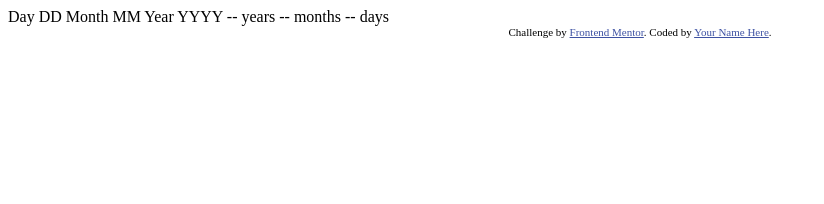
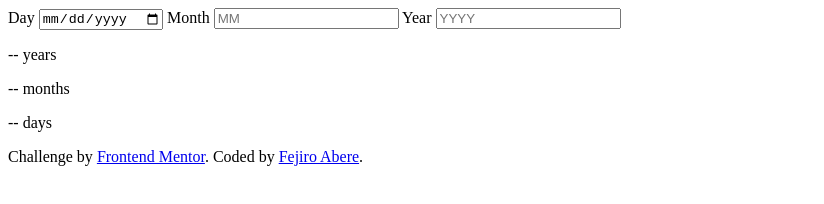
Before and after one commit to Fejiro001/age-calculator-app, a plain HTML site: page index.html in a window 1280 px wide. Shown: the whole page, without its empty margins (0-824 px from the left). Drawn offline with Linux system fonts and the light colour scheme.

Commit message:
base work

```diff
--- a/index.html
+++ b/index.html
@@ -1,37 +1,43 @@
 <!DOCTYPE html>
 <html lang="en">
-<head>
-  <meta charset="UTF-8">
-  <meta name="viewport" content="width=device-width, initial-scale=1.0"> <!-- displays site properly based on user's device -->
+  <head>
+    <meta charset="UTF-8" />
+    <meta name="viewport" content="width=device-width, initial-scale=1.0" />
+    <meta
+      name="description"
+      content="An application that calculates your age in years, months and days to current date"
+    />
 
-  <link rel="icon" type="image/png" sizes="32x32" href="./assets/images/favicon-32x32.png">
+    <link
+      rel="icon"
+      type="image/png"
+      sizes="32x32"
+      href="./assets/images/favicon-32x32.png"
+    />
 
-  <title>Frontend Mentor | Age calculator app</title>
+    <title>Age calculator app</title>
+  </head>
+  <body>
+    <main>
+      <label for="day">Day</label>
+      <input type="date" placeholder="DD" id="day" />
 
-  <!-- Feel free to remove these styles or customise in your own stylesheet 👍 -->
-  <style>
-    .attribution { font-size: 11px; text-align: center; }
-    .attribution a { color: hsl(228, 45%, 44%); }
-  </style>
-</head>
-<body>
+      <label for="month">Month</label>
+      <input type="text" placeholder="MM" id="month" />
 
-  Day
-  DD
+      <label for="year">Year</label>
+      <input type="text" placeholder="YYYY" id="year" />
 
-  Month
-  MM
+      <p>-- years</p>
+      <p>-- months</p>
+      <p>-- days</p>
+    </main>
 
-  Year
-  YYYY
-
-  -- years
-  -- months
-  -- days
-
-  <div class="attribution">
-    Challenge by <a href="https://www.frontendmentor.io?ref=challenge" target="_blank">Frontend Mentor</a>.
-    Coded by <a href="#">Your Name Here</a>.
-  </div>
-</body>
+    <footer class="attribution">
+      Challenge by
+      <a href="https://www.frontendmentor.io?ref=challenge" target="_blank"
+        >Frontend Mentor</a
+      >. Coded by <a href="#">Fejiro Abere</a>.
+    </footer>
+  </body>
 </html>
```
